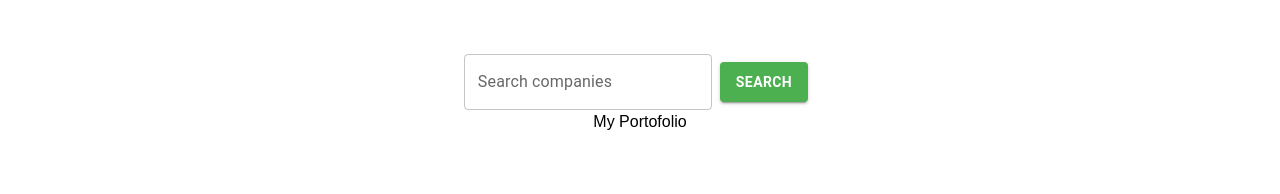
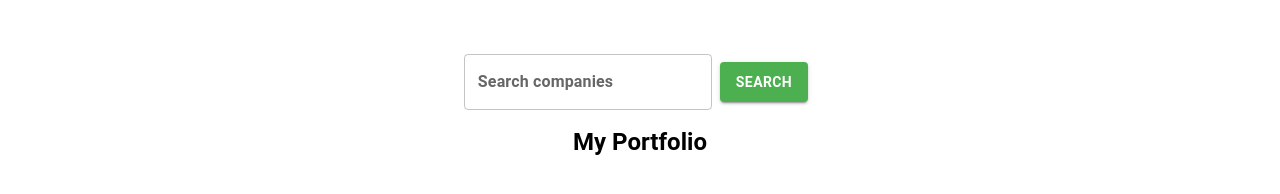
Before and after one commit to bObXm/Finance, a React (Create React App) app in the folder finance-app-frontend/: page /search in a window 1280 px wide. Shown: the part 466-660 px from the top of the page. Built offline with nearby package versions, Linux system fonts and the light colour scheme.

Commit message:
Style improvements

```diff
--- a/finance-app-frontend/src/App.tsx
+++ b/finance-app-frontend/src/App.tsx
@@ -32,7 +32,7 @@ const deleteStock=(symbol:string)=>{
       <Hero/>
       <Container sx={{ padding: 2 }}>
         <Box display="flex" flexDirection="column" alignItems="center">
-          <Search />
+          <Search/>
           <CardList addToPortfolio={addToPortfolio}/>
           <Portofolio stocks={portfolio} deleteStock={deleteStock}/>
         </Box>
--- a/finance-app-frontend/src/Components/Card/CardInfo.tsx
+++ b/finance-app-frontend/src/Components/Card/CardInfo.tsx
@@ -38,7 +38,7 @@ const CardInfo: React.FC<Props> = ({
           alt="green iguana"
         />
         <CardContent>
-          <Typography gutterBottom variant="h5" component="div">
+          <Typography gutterBottom variant="h5" component="div" sx={{ fontWeight: 'bold' }}>
             {name} ({symbol})
           </Typography>
           <p>${currency}</p>
@@ -47,7 +47,7 @@ const CardInfo: React.FC<Props> = ({
           </Typography>
 
           <Button
-            sx={{ display: "flex", justifyContent: "center", marginTop: 3 }}
+            sx={{ display: "flex", justifyContent: "center", marginTop: 3, fontWeight: 'bold' }}
             variant="outlined"
             endIcon={<ShowChartIcon />}
             onClick={()=>{addToPortfolio(stock)}}
--- a/finance-app-frontend/src/Components/Portofolio/Portfolio.tsx
+++ b/finance-app-frontend/src/Components/Portofolio/Portfolio.tsx
@@ -1,6 +1,6 @@
 import React from 'react'
 import { CompanySearch } from '../../dtos'
-import { Box } from '@mui/material'
+import { Box, Typography } from '@mui/material'
 import CardPortofolio from '../CardPortofolio/CardPortfolio'
 
 
@@ -12,8 +12,10 @@ type PortfolioProps ={
 const Portfolio : React.FC<PortfolioProps> = ({stocks, deleteStock}) : JSX.Element => {
 
   return (
-    <Box sx={{ display: 'flex', flexDirection: 'column', alignItems: 'center' }}>
-      <h3>My Portofolio</h3>
+    <Box sx={{ display: 'flex', flexDirection: 'column', alignItems: 'center', marginTop:'1rem' }}>
+       <Typography variant="h5" component="h5" sx={{ fontWeight: 'bold' }}>
+        My Portfolio
+      </Typography>
       {stocks.length>0 && stocks.map(stock => {
        return <CardPortofolio key={stock.symbol} stock={stock} deleteStock={deleteStock}/>
       }
--- a/finance-app-frontend/src/Components/Search/Search.tsx
+++ b/finance-app-frontend/src/Components/Search/Search.tsx
@@ -12,10 +12,13 @@ const Search: React.FC = (): JSX.Element => {
         id="outlined-basic"
         label="Search companies"
         variant="outlined"
+        color="warning"
+        InputLabelProps={{style: { fontWeight: 'bold' }}}
         value={search}
         onChange={(e) => {
           setSearch(e.target.value);
         }}
+
       />
       <Button variant="contained" sx={{ margin: 1, fontWeight: 'bold',  backgroundColor: '#4caf50', '&:hover': {backgroundColor: '#388e3c' } }} onClick={()=>{performSearch(search)}}>
         Search
```
